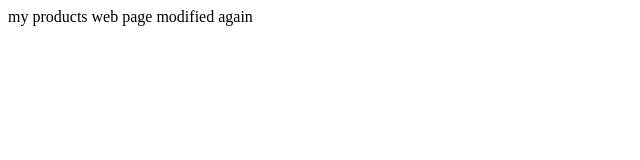
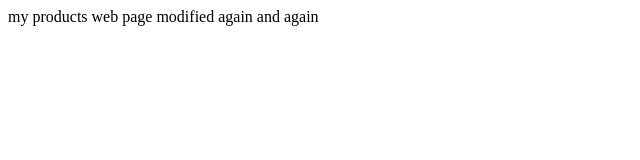
Before and after one commit to VISHNUKVM/DevOpsSolutions, a plain HTML site: page WebContent/index.html in a window 1280 px wide. Shown: the full height of the page, 0-640 px from the left. Drawn offline with Linux system fonts and the light colour scheme.

Commit message:
new changes on index.html

```diff
--- a/WebContent/index.html
+++ b/WebContent/index.html
@@ -6,6 +6,6 @@
 </head>
 <body>
 	my products web page
-	modified again
+	modified again and again
 </body>
 </html>
```
